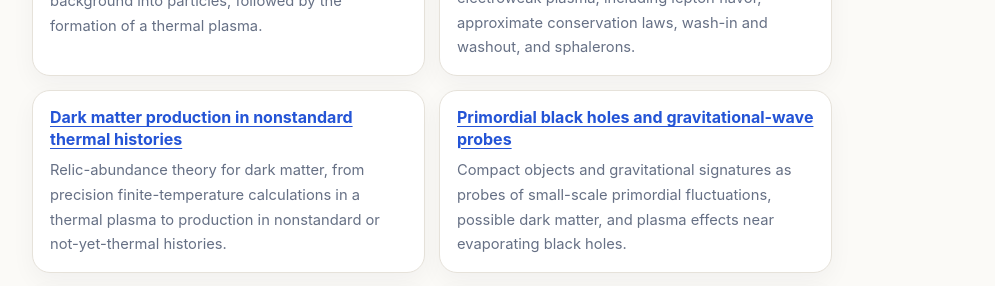
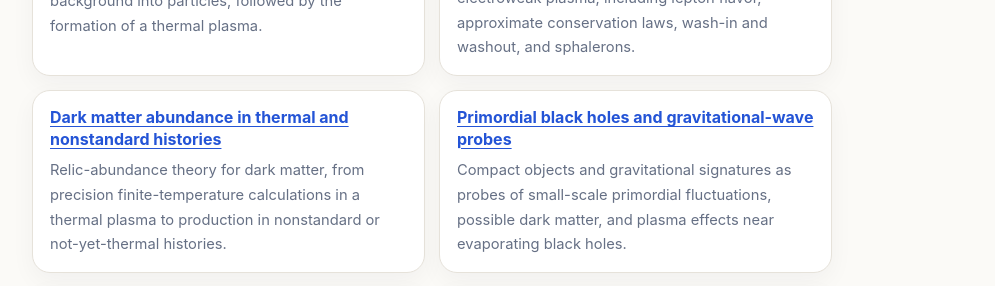
Before and after one commit to kyoheimukaida/kyoheimukaida.github.io, a Jekyll site: the page built from research.md, in a window 1280 px wide. Shown: the part 556-842 px from the top of the page, without its empty margins (142-1137 px from the left). Built offline with Jekyll 4.4.1, drawn with Linux system fonts in a browser that asks for light colours.

Commit message:
Update title for dark matter production article

```diff
--- a/research.md
+++ b/research.md
@@ -22,7 +22,7 @@ The six directions below are complementary parts of that program rather than iso
 </article>
 
 <article class="paper-card">
-  <h3><a href="research/dark-matter-production.html">Dark matter production in nonstandard thermal histories</a></h3>
+  <h3><a href="research/dark-matter-production.html">Dark matter abundance in thermal and nonstandard histories</a></h3>
   <p>Relic-abundance theory for dark matter, from precision finite-temperature calculations in a thermal plasma to production in nonstandard or not-yet-thermal histories.</p>
 </article>
 
```
